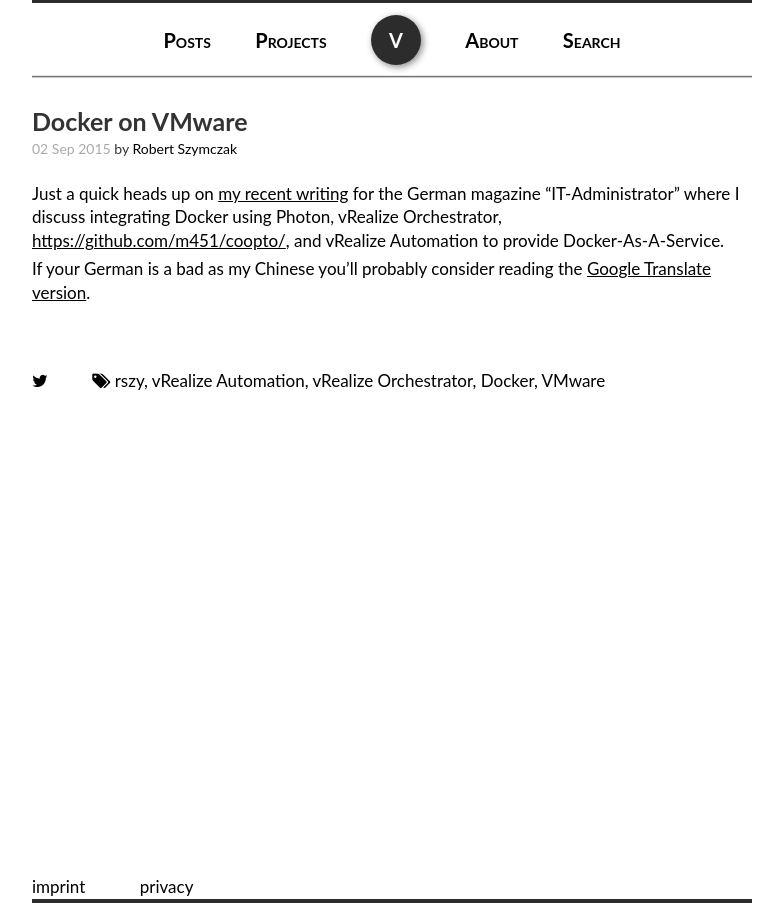
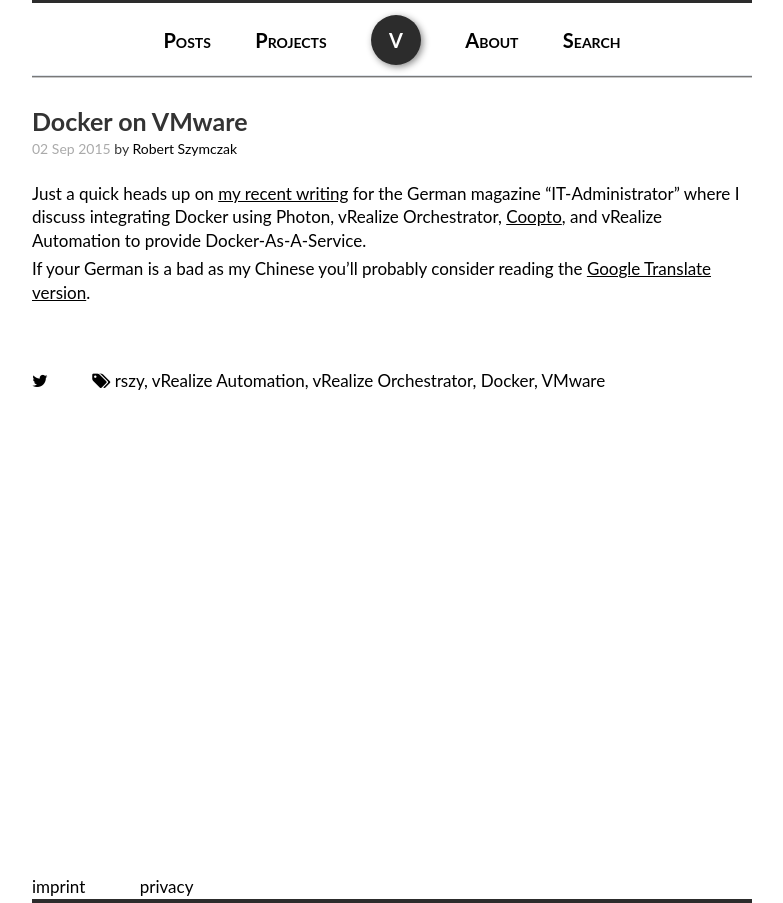
Before and after one commit to gitter-badger/vratpack.github.io, a Jekyll site: the page built from _posts/2015-09-02-Docker-on-VMware.md, in a window 1280 px wide. Shown: the whole page, without its empty margins (248-1031 px from the left). Built offline with Jekyll 4.4.1, drawn with Linux system fonts in a browser that asks for light colours; Markdown is read by kramdown in place of the engine named in the settings; comment, search, counter and statistics services are not loaded; some of the changed lines change nothing that is shown.

Commit message:
fixed link typo

```diff
--- a/_posts/2015-09-02-Docker-on-VMware.md
+++ b/_posts/2015-09-02-Docker-on-VMware.md
@@ -11,6 +11,6 @@
 description: "Docker on VMware"
 ---
 
-Just a quick heads up on [my recent writing](http://www.it-administrator.de/themen/virtualisierung/fachartikel/191523.html) for the German magazine "IT-Administrator" where I discuss integrating Docker using Photon, vRealize Orchestrator, [https://github.com/m451/coopto/](Coopto), and vRealize Automation to provide Docker-As-A-Service.
+Just a quick heads up on [my recent writing](http://www.it-administrator.de/themen/virtualisierung/fachartikel/191523.html) for the German magazine "IT-Administrator" where I discuss integrating Docker using Photon, vRealize Orchestrator, [Coopto](https://github.com/m451/coopto/), and vRealize Automation to provide Docker-As-A-Service.
 
 If your German is a bad as my Chinese you'll probably consider reading the [Google Translate version](https://translate.google.com/translate?hl=en&sl=de&tl=en&u=http%3A%2F%2Fwww.it-administrator.de%2Fthemen%2Fvirtualisierung%2Ffachartikel%2F191523.html).
```
